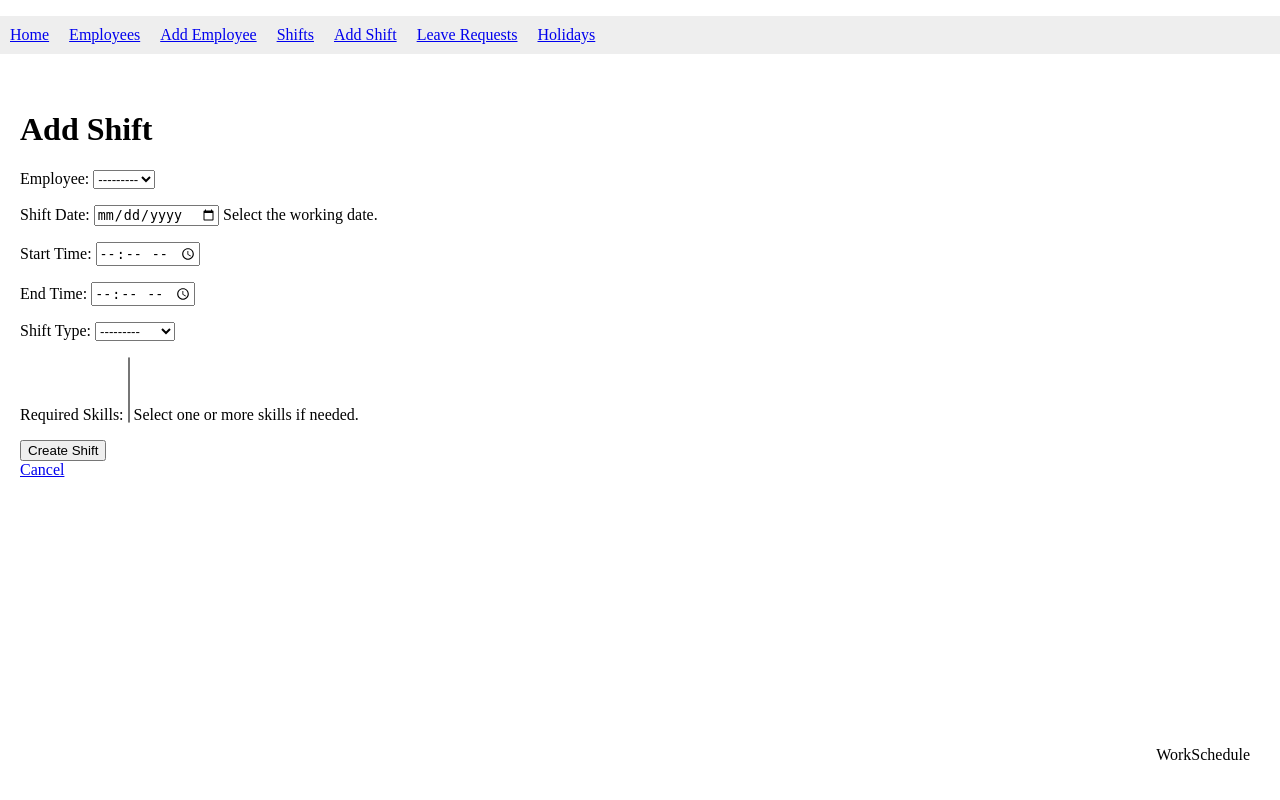
After one commit to BobiOneKenobi/WorkSchedule, a Django app: page /shifts/create/ in a window 1280 px wide. The commit adds this page. Run offline with Django 5.2, Linux system fonts and the light colour scheme; data that the repository does not hold is empty.

Commit message:
Implement shift forms and CRUD

```diff
--- a/WorkSchedule/urls.py
+++ b/WorkSchedule/urls.py
@@ -21,4 +21,5 @@ urlpatterns = [
     path('admin/', admin.site.urls),
     path('', include('common.urls')),
     path('employees/', include('employees.urls')),
+    path('', include('scheduling.urls')),
 ]
--- a/common/urls.py
+++ b/common/urls.py
@@ -1,6 +1,5 @@
 from django.urls import path
-from .views import home
-
+from .views import HomeView
 urlpatterns = [
-    path('', home, name='home'),
+    path('', HomeView.as_view(), name='home'),
 ]
--- /dev/null
+++ b/scheduling/forms.py
@@ -0,0 +1,31 @@
+from django import forms
+from .models import Shift, LeaveRequest, Holiday
+class BaseShiftForm(forms.ModelForm):
+    class Meta:
+        model = Shift
+        fields = ['employee', 'date', 'start_time', 'end_time', 'shift_type', 'skills_required']
+        labels = {'employee': 'Employee','date': 'Shift Date','start_time': 'Start Time','end_time': 'End Time','shift_type': 'Shift Type','skills_required': 'Required Skills',
+        }
+        help_texts = {'date': 'Select the working date.','skills_required': 'Select one or more skills if needed.',
+        }
+        widgets = {'date': forms.DateInput(attrs={'type': 'date'}),'start_time': forms.TimeInput(attrs={'type': 'time'}),'end_time': forms.TimeInput(attrs={'type': 'time'}),
+        }
+    def clean(self):
+        cleaned_data = super().clean()
+        start_time = cleaned_data.get('start_time')
+        end_time = cleaned_data.get('end_time')
+        if start_time and end_time and end_time <= start_time:
+            raise forms.ValidationError('End time must be later than start time.')
+        return cleaned_data
+class ShiftCreateForm(BaseShiftForm):
+    pass
+class ShiftEditForm(BaseShiftForm):
+    pass
+class ShiftDeleteForm(BaseShiftForm):
+    class Meta(BaseShiftForm.Meta):
+        fields = ['employee', 'date', 'start_time', 'end_time', 'shift_type', 'skills_required']
+    def __init__(self, *args, **kwargs):
+        super().__init__(*args, **kwargs)
+
+        for _, field in self.fields.items():
+            field.disabled = True
--- a/scheduling/models.py
+++ b/scheduling/models.py
@@ -1,8 +1,6 @@
 from django.core.validators import  MinLengthValidator
 from django.db import models
 from django.core.exceptions import ValidationError
-
-
 class Skill(models.Model):
     name = models.CharField(max_length=50,unique=True,validators=[MinLengthValidator(2)])
     class Meta:
--- /dev/null
+++ b/scheduling/urls.py
@@ -0,0 +1,15 @@
+from django.urls import path
+from .views import (
+    ShiftListView,
+    ShiftDetailView,
+    ShiftCreateView,
+    ShiftUpdateView,
+    ShiftDeleteView,
+)
+urlpatterns = [
+    path('shifts/', ShiftListView.as_view(), name='shift-list'),
+    path('shifts/create/', ShiftCreateView.as_view(), name='shift-create'),
+    path('shifts/<int:pk>/', ShiftDetailView.as_view(), name='shift-detail'),
+    path('shifts/<int:pk>/edit/', ShiftUpdateView.as_view(), name='shift-edit'),
+    path('shifts/<int:pk>/delete/', ShiftDeleteView.as_view(), name='shift-delete'),
+    ]
--- a/scheduling/views.py
+++ b/scheduling/views.py
@@ -1,3 +1,39 @@
-from django.shortcuts import render
-
-# Create your views here.
+from django.shortcuts import get_object_or_404, redirect, render
+from django.urls import reverse_lazy
+from django.views import View
+from django.views.generic import ListView, DetailView, CreateView, UpdateView
+from .forms import ShiftCreateForm, ShiftEditForm, ShiftDeleteForm
+from .models import Shift
+class ShiftListView(ListView):
+    model = Shift
+    template_name = 'scheduling/shift-list.html'
+    context_object_name = 'shifts'
+class ShiftDetailView(DetailView):
+    model = Shift
+    template_name = 'scheduling/shift-detail.html'
+    context_object_name = 'shift'
+class ShiftCreateView(CreateView):
+    model = Shift
+    form_class = ShiftCreateForm
+    template_name = 'scheduling/shift-create.html'
+    success_url = reverse_lazy('shift-list')
+class ShiftUpdateView(UpdateView):
+    model = Shift
+    form_class = ShiftEditForm
+    template_name = 'scheduling/shift-edit.html'
+    success_url = reverse_lazy('shift-list')
+class ShiftDeleteView(View):
+    template_name = 'scheduling/shift-delete.html'
+    success_url = reverse_lazy('shift-list')
+    def get(self, request, pk):
+        shift = get_object_or_404(Shift, pk=pk)
+        form = ShiftDeleteForm(instance=shift)
+        context = {
+            'shift': shift,
+            'form': form,
+        }
+        return render(request, self.template_name, context)
+    def post(self, request, pk):
+        shift = get_object_or_404(Shift, pk=pk)
+        shift.delete()
+        return redirect(self.success_url)
--- a/templates/partials/navbar.html
+++ b/templates/partials/navbar.html
@@ -3,7 +3,6 @@
         <li>
             <a href="{% url 'home' %}">Home</a>
         </li>
-
         <li>
             <a href="{% url 'employee-list' %}">Employees</a>
         </li>
@@ -11,7 +10,10 @@
             <a href="{% url 'employee-create' %}">Add Employee</a>
         </li>
         <li>
-            <a href="#">Shifts</a>
+            <a href="{% url 'shift-list' %}">Shifts</a>
+        </li>
+        <li>
+            <a href="{% url 'shift-create' %}">Add Shift</a>
         </li>
         <li>
             <a href="#">Leave Requests</a>
@@ -19,5 +21,6 @@
         <li>
             <a href="#">Holidays</a>
         </li>
+
     </ul>
 </nav>
--- /dev/null
+++ b/templates/scheduling/shift-create.html
@@ -0,0 +1,11 @@
+{% extends 'base.html' %}
+{% block title %}Add Shift{% endblock %}
+{% block content %}
+    <h1>Add Shift</h1>
+    <form method="post">
+        {% csrf_token %}
+        {{ form.as_p }}
+        <button type="submit">Create Shift</button>
+    </form>
+    <a href="{% url 'shift-list' %}">Cancel</a>
+{% endblock %}
```
Also changed, not shown: common/views.py (+3 -4 lines), templates/common/home.html (+10 -5 lines), templates/scheduling/shift-delete.html (added, +12 -0 lines), templates/scheduling/shift-detail.html (added, +21 -0 lines), templates/scheduling/shift-edit.html (added, +11 -0 lines), templates/scheduling/shift-list.html (added, +19 -0 lines).
